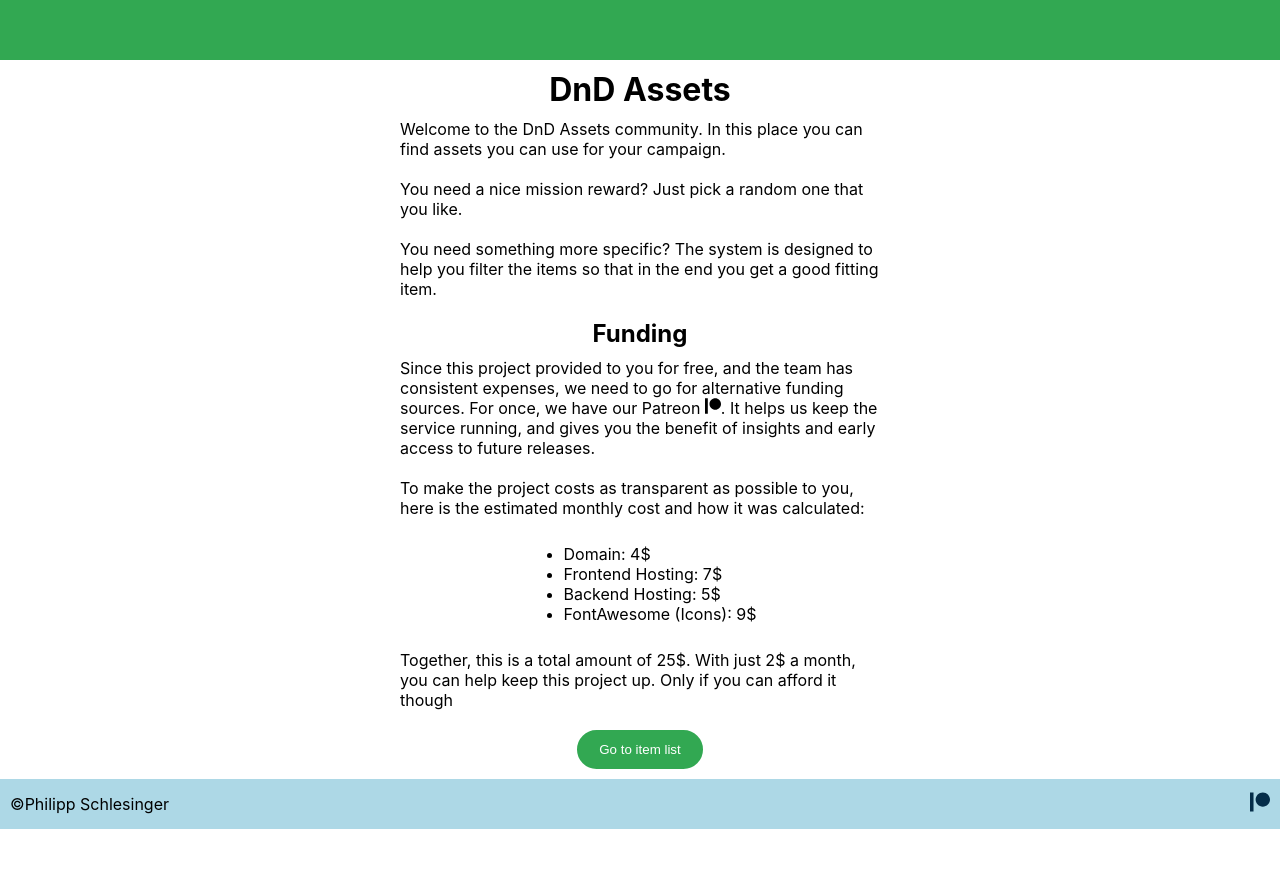
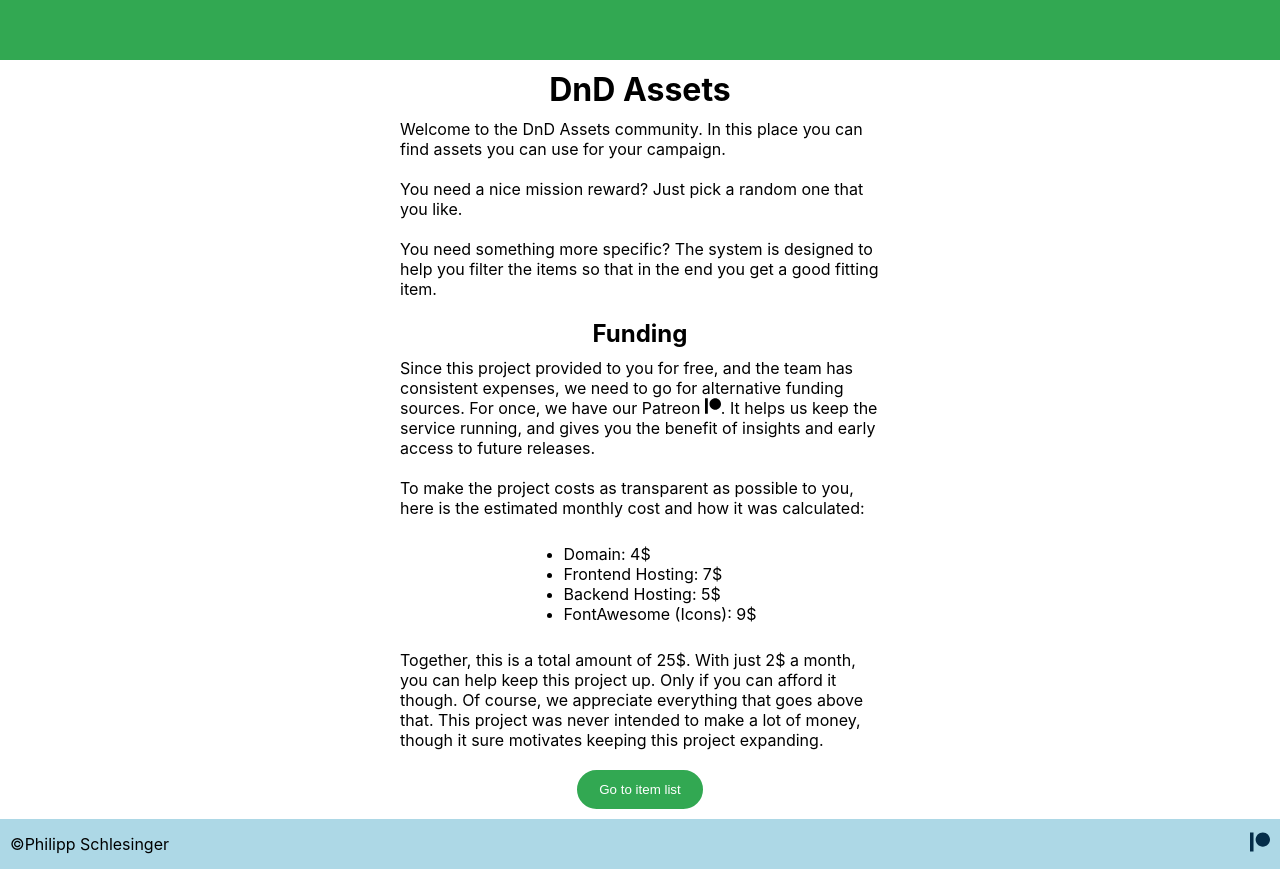
Before and after one commit to OfficialPhilcomm/dnd-assets, a React (Create React App) app: page / in a window 1280 px wide. Before the commit the page ends 829 px from the top, so only its background shows below. Built offline with nearby package versions, Linux system fonts and the light colour scheme.

Commit message:
Add to the funding section

```diff
--- a/src/components/index/Index.js
+++ b/src/components/index/Index.js
@@ -42,7 +42,10 @@ export default class Index extends Component {
           </ul>
           <p className="index-welcome-paragraph">
             Together, this is a total amount of 25$. With just 2$ a month, you
-            can help keep this project up. Only if you can afford it though
+            can help keep this project up. Only if you can afford it though. Of
+            course, we appreciate everything that goes above that. This project
+            was never intended to make a lot of money, though it sure motivates
+            keeping this project expanding.
           </p>
         </div>
         <div className="index-link">
```
